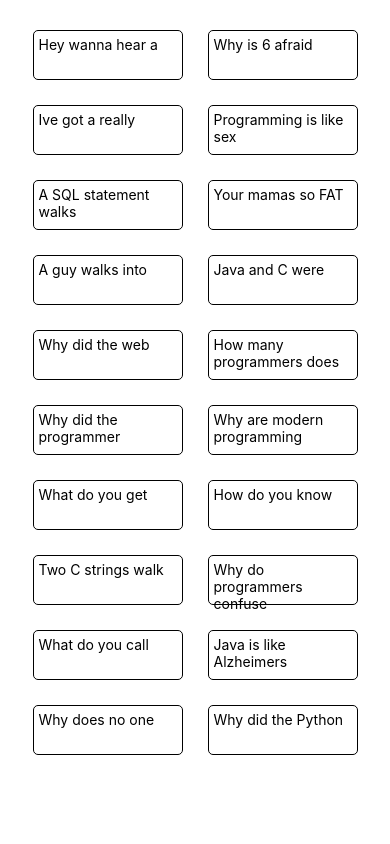
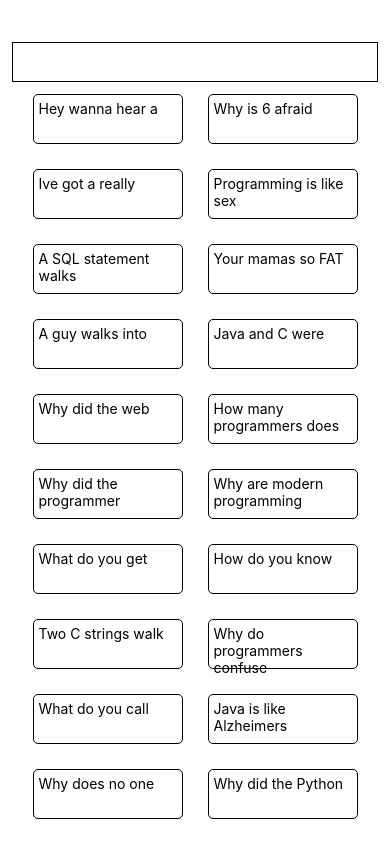
Before and after one commit to alZyad/another-app, a React Native app: screen / in a window 390 px wide. Built offline with nearby package versions, Linux system fonts and the light colour scheme.

Commit message:
add search input

```diff
--- a/components/JokeList/JokeList.tsx
+++ b/components/JokeList/JokeList.tsx
@@ -1,22 +1,34 @@
+import { useState } from "react";
 import data from "../../mockData.json";
 import { JokeType } from "../../types/joke.types";
 import Error from "../Error/Error";
 import JokePreview from "../JokePreview/JokePreview";
-import { StyleSheet, ScrollView } from "react-native";
+import { StyleSheet, ScrollView, View, TextInput } from "react-native";
 
 export default function JokeList() {
+  const [searchTerm, setSearchTerm] = useState("");
+
   const { error, jokes }: { error: boolean; jokes: JokeType[] } = data;
   if (error) return <Error />;
   return (
-    <ScrollView contentContainerStyle={styles.listContent} style={styles.scrollList}>
-      {jokes.map((jokeData) => (
-        <JokePreview {...jokeData} />
-      ))}
-    </ScrollView>
+    <View style={styles.container}>
+      <TextInput style={styles.input} value={searchTerm} onChangeText={setSearchTerm} />
+      <ScrollView contentContainerStyle={styles.listContent} style={styles.scrollList}>
+        {jokes.map((jokeData) => (
+          <JokePreview {...jokeData} />
+        ))}
+      </ScrollView>
+    </View>
   );
 }
 
 const styles = StyleSheet.create({
+  input: {
+    height: 40,
+    margin: 12,
+    borderWidth: 1,
+    padding: 10,
+  },
   listContent: {
     display: "flex",
     flexDirection: "row",
@@ -25,7 +37,9 @@
     gap: 25,
   },
   scrollList: {
-    paddingTop: 30,
     width: "100%",
   },
+  container: {
+    paddingTop: 30,
+  },
 });
```
